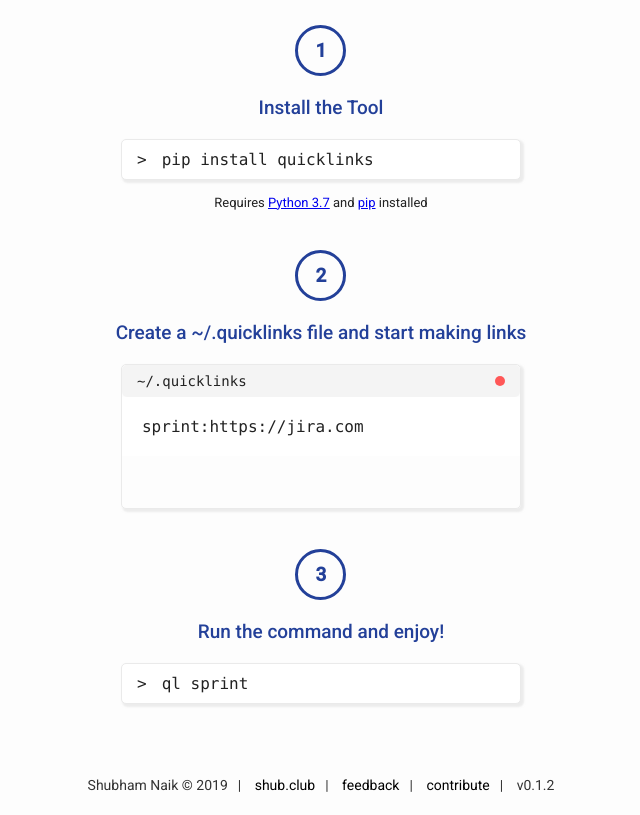
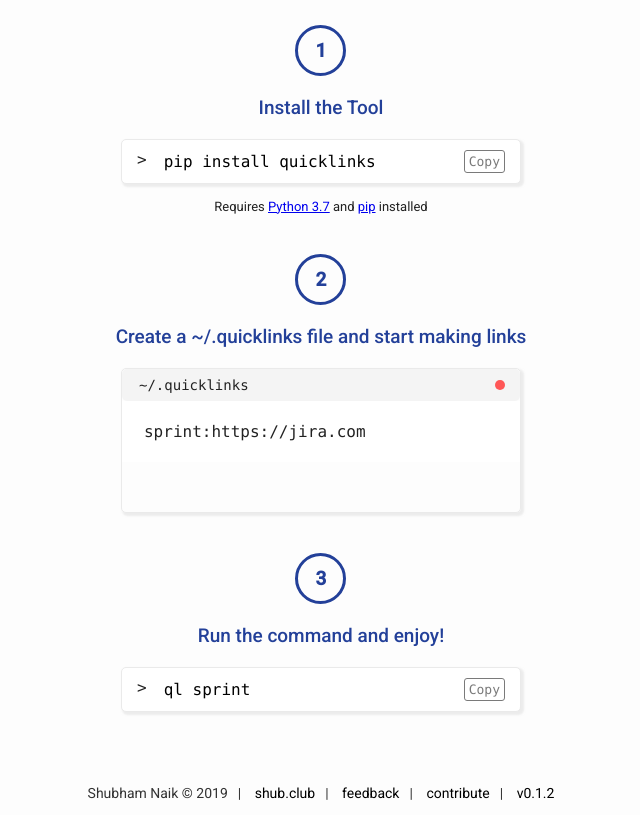
Before and after one commit to 4shub/quicklinks, a browser extension: page site/index.html in a window 1280 px wide. Shown: the part 500-1315 px from the top of the page, without its empty margins (319-959 px from the left). Drawn offline with Linux system fonts and the light colour scheme.

Commit message:
update accessibility

```diff
--- a/site/index.css
+++ b/site/index.css
@@ -156,26 +156,60 @@ li::before {
 /**
     Terminal/code UI
  */
-code {
+.code {
+    width: 100%;
+    border: initial;
+    background: transparent;
     font-family: Consolas, monaco, monospace;
-    display: block;
     text-align: left;
     color: #222;
     font-size: 16px;
+    display: flex;
 }
 
-code.terminal::before {
+.code.terminal::before {
     content: '>';
     margin-right: 15px;
 }
 
-code.terminal {
+.code[disabled] {
+    background-color: transparent;
+}
+
+.code.terminal {
     max-width: 400px;
     width: 100%;
     background-color: #fff;
     margin: 20px 0;
     border-radius: 5px;
     padding: 10px 15px;
+}
+
+.code input {
+    flex: 1;
+    border: 0;
+    font-size: inherit;
+    font-family: inherit;
+}
+
+.code .copy {
+    font-size: 13px;
+    align-self: center;
+    border: 1px solid;
+    padding: 3px 4px;
+    opacity: 0.6;
+    border-radius: 3px;
+    cursor: pointer;
+    transition: opacity 500ms;
+}
+
+.code .copy:hover {
+    opacity: 1;
+}
+
+.copy.copySuccess {
+    color: #234099;
+    opacity: 1;
 }
 
 /**
--- a/site/index.html
+++ b/site/index.html
@@ -72,27 +72,33 @@
             </h2>
             <ol>
                 <li>
-                    <div class="instruction">Install the Tool</div>
-                    <code class="terminal applyShadow" tabindex="0">pip install quicklinks</code>
+                    <label for="initial-installation-instructions" class="instruction">Install the Tool</label>
+                    <div class="terminal code applyShadow">
+                        <input id="initial-installation-instructions" aria-label="Command to install the tool" value="pip install quicklinks" readonly>
+                        <div tabindex="0" class="copy">Copy</div>
+                    </div>
                     <div class="footnote">
                         Requires <a rel="noopener noreferrer" target="_blank" href="https://www.python.org/">Python 3.7</a> and <a rel="noopener noreferrer" target="_blank" href="https://pip.pypa.io/en/stable/installing/">pip</a> installed
                     </div>
                 </li>
                 <li>
-                    <div class="instruction">Create a ~/.quicklinks file and start making links</div>
+                    <label for="update-quicklinks-file-step" class="instruction">Create a ~/.quicklinks file and start making links</label>
                     <div class="text-editor applyShadow">
                         <div class="text-editor--header">
-                            <code tabindex="0" class="text-editor--filename">~/.quicklinks</code>
+                            <input aria-label="Path to save quicklinks file in" class="code text-editor--filename" readonly value="~/.quicklinks" />
                             <div class="text-editor--close"></div>
                         </div>
                         <div class="text-editor--main">
-                            <code tabindex="0">sprint:https://jira.com</code>
+                            <input id="update-quicklinks-file-step" aria-label="Text to paste in quicklinks file as an example" class="code" readonly value="sprint:https://jira.com" />
                         </div>
                     </div>
                 </li>
                 <li>
-                    <div class="instruction">Run the command and enjoy!</div>
-                    <code tabindex="0" class="terminal applyShadow">ql sprint</code>
+                    <label for="run-command" class="instruction">Run the command and enjoy!</label>
+                    <div class="terminal code applyShadow">
+                        <input id="run-command" tabindex="0" readonly value="ql sprint">
+                        <div tabindex="0" class="copy">Copy</div>
+                    </div>
                 </li>
             </ol>
         </main>
@@ -103,7 +109,7 @@
                     <ul><a href="https://shub.club">shub.club</a></ul>
                     <ul><a href="https://github.com/4shub/quicklinks/issues">feedback</a></ul>
                     <ul><a href="https://github.com/4shub/quicklinks">contribute</a></ul>
-                    <ul>v0.1.2</ul>
+                    <ul><a href="https://pypi.org/project/quicklinks/">v0.1.2</a></ul>
                 </ol>
             </menu>
         </footer>
--- a/site/index.js
+++ b/site/index.js
@@ -23,12 +23,48 @@ function renderPlayButton() {
     playContainer.addEventListener('click', playVideo);
 
     playButton.addEventListener('keypress', function (e) {
-        if (e.keyCode == 13) {
+        if (e.keyCode === 13) {
             playVideo();
         }
     });
 }
 
+const COPY_SUCCESS_CLASS = 'copySuccess';
+
+function copyTextInElement(copyEl) {
+    const inputEl = copyEl.parentNode.childNodes[1];
+
+    inputEl.select();
+
+    copyEl.innerText = 'Copied!';
+    copyEl.classList.add(COPY_SUCCESS_CLASS);
+
+    try {
+        document.execCommand('copy');
+    } catch(err) {
+    }
+
+    setTimeout(function () {
+        copyEl.innerText = 'Copy';
+        copyEl.classList.remove(COPY_SUCCESS_CLASS)
+    }, 800)
+}
+
+function enableCopyOnCode() {
+    const copyFunctions = document.getElementsByClassName('copy');
+
+    Array.from(copyFunctions).forEach(function (el) {
+       el.addEventListener('keydown', function (e) {
+           if (e.keyCode === 13) {
+               copyTextInElement(el);
+           }
+       });
+
+        el.addEventListener('click', copyTextInElement.bind(null, el));
+    });
+}
+
 window.onload = function () {
     renderPlayButton();
+    enableCopyOnCode();
 };
```
